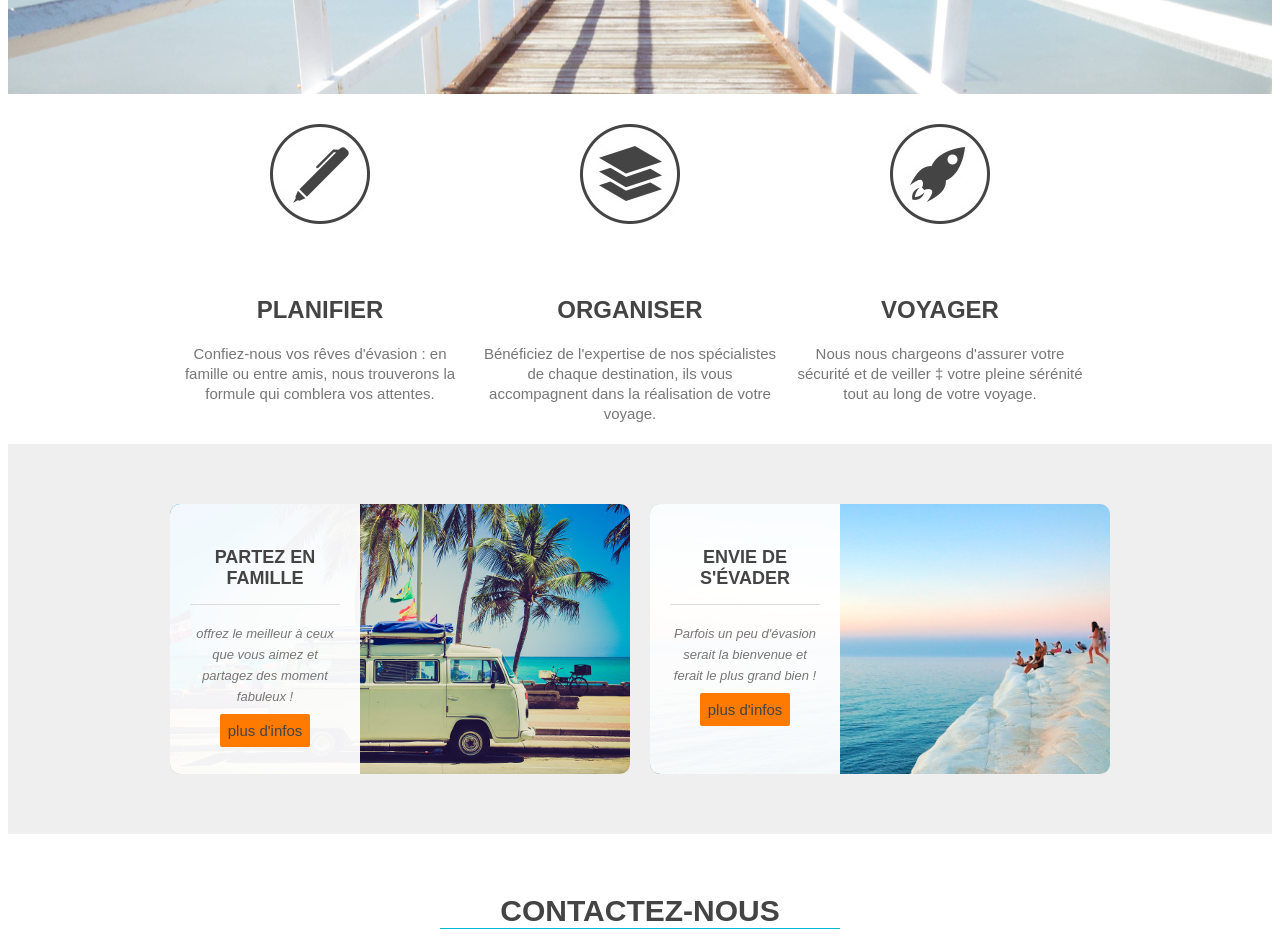
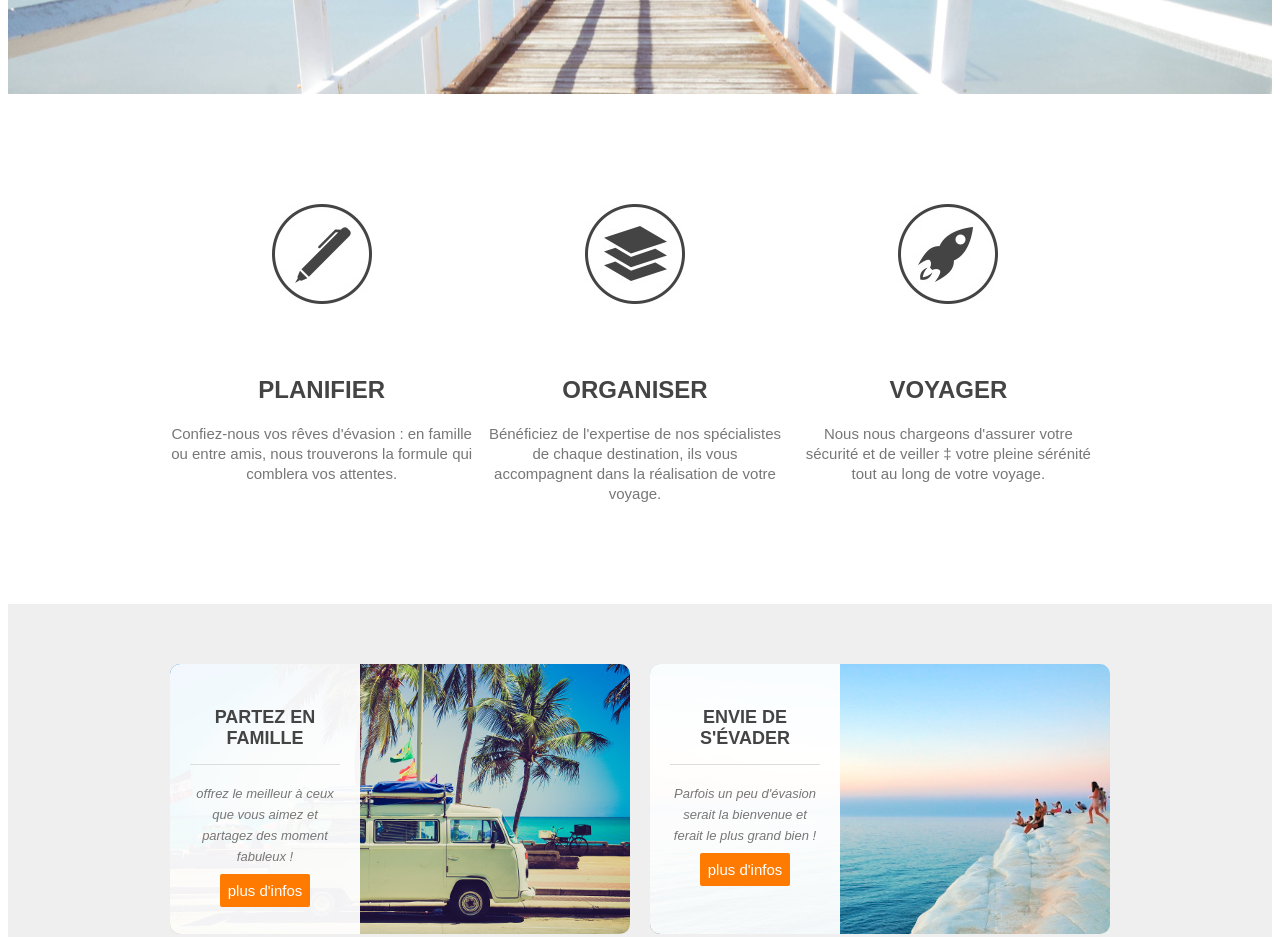
Before and after one commit to Cfcool100/Travel-agency, a plain HTML site: page index.html in a window 1280 px wide. Shown: the part 660-1597 px from the top of the page. Drawn offline with Linux system fonts and the light colour scheme; a small style sheet from the web is missing.

Commit message:
mise en place du responsive

```diff
--- a/index.html
+++ b/index.html
@@ -40,17 +40,17 @@
     <section id="steps">
         <div class="wrapper">
             <ul>
-                <li id="step_1">
+                <li class="step_1" id="step_1">
                     <h4>planifier</h4>
                     <p>Confiez-nous vos rêves d'évasion : en famille ou entre amis, nous trouverons la formule qui
                         comblera vos attentes.</p>
                 </li>
-                <li id="step_2">
+                <li class="step_2" id="step_2">
                     <h4>organiser</h4>
                     <p>Bénéficiez de l'expertise de nos spécialistes de chaque destination, ils vous accompagnent dans
                         la réalisation de votre voyage.</p>
                 </li>
-                <li id="step_3">
+                <li class="step_3" id="step_3">
                     <h4>voyager</h4>
                     <p>Nous nous chargeons d'assurer votre sécurité et de veiller ‡ votre pleine sérénité tout au long
                         de votre voyage.</p>
@@ -62,14 +62,14 @@
     </section>
     <section id="possibilities">
         <div class="wrapper">
-            <article style="background: url(image/article-image-1.jpg);">
+            <article style="background: url(image/article-image-1.jpg);" class="trip">
                 <div class="overlay">
                     <h4>partez en famille</h4>
                     <p><small>offrez le meilleur à ceux que vous aimez et partagez des moment fabuleux !</small></p>
                     <a class="button-2" href="#">plus d'infos </a>
                 </div>
             </article>
-            <article style="background: url(image/article-image-2.jpg);">
+            <article style="background: url(image/article-image-2.jpg);" class="escape">
                 <div class="overlay">
                     <h4>envie de s'évader</h4>
                     <p><small>Parfois un peu d'évasion serait la bienvenue et ferait le plus grand bien !</small></p>
--- a/styles.css
+++ b/styles.css
@@ -106,6 +106,11 @@ header nav ul li a {
 /*step*/
 #steps ul {
 	margin: 80px 0;
+	display: flex;
+	flex-wrap: wrap;
+}
+#steps ul li{
+    flex: 1 0 4rem;
 }
 #steps h4 {
 	text-transform: uppercase;
@@ -158,6 +163,17 @@ article h4 {
 #possibilities article:first-child {
 	margin-right: 20px;
 }
+#possibilities .wrapper {
+	display: flex;
+	flex-wrap: wrap;
+}
+.wrapper .trip {
+	flex: 1 0 8rem;
+}
+
+.wrapper .escape {
+	flex: 1 0 8rem;
+}
 .overlay {
 	background: rgba(255, 255, 255, 0.95);
 	height: 100%;
@@ -167,9 +183,11 @@ article h4 {
 	box-sizing: border-box;
 }
 .button-2 {
+	color: #fff;
 	background-color: #ff7a00;
 	padding: 8px;
 	border-radius: 2px;
+	transition: all ease-in 0.2s;
 }
 .button-2:hover {
 	color: #fff;
@@ -196,13 +214,13 @@ article h4 {
 	font-size: 20px;
 	font-weight: bold;
 	padding: 11px;
-	background-color: #02b8dd;
+	background-color: #ff7a00;
 	border-style: none;
 	border-radius: 3px;
 }
 .button-3:hover {
 	color: #fff;
-	background-color: #444;
+	background-color: #02b8dd;
 }
 form {
 	margin: 60px 0 20px 0;
```
